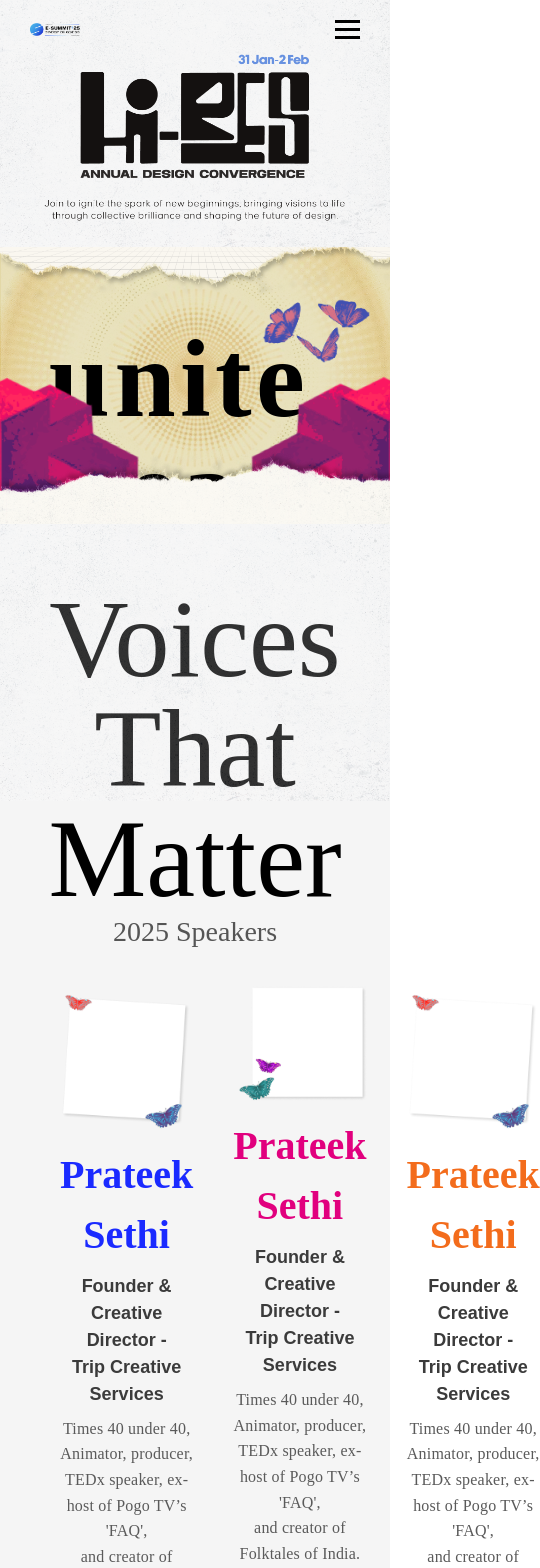
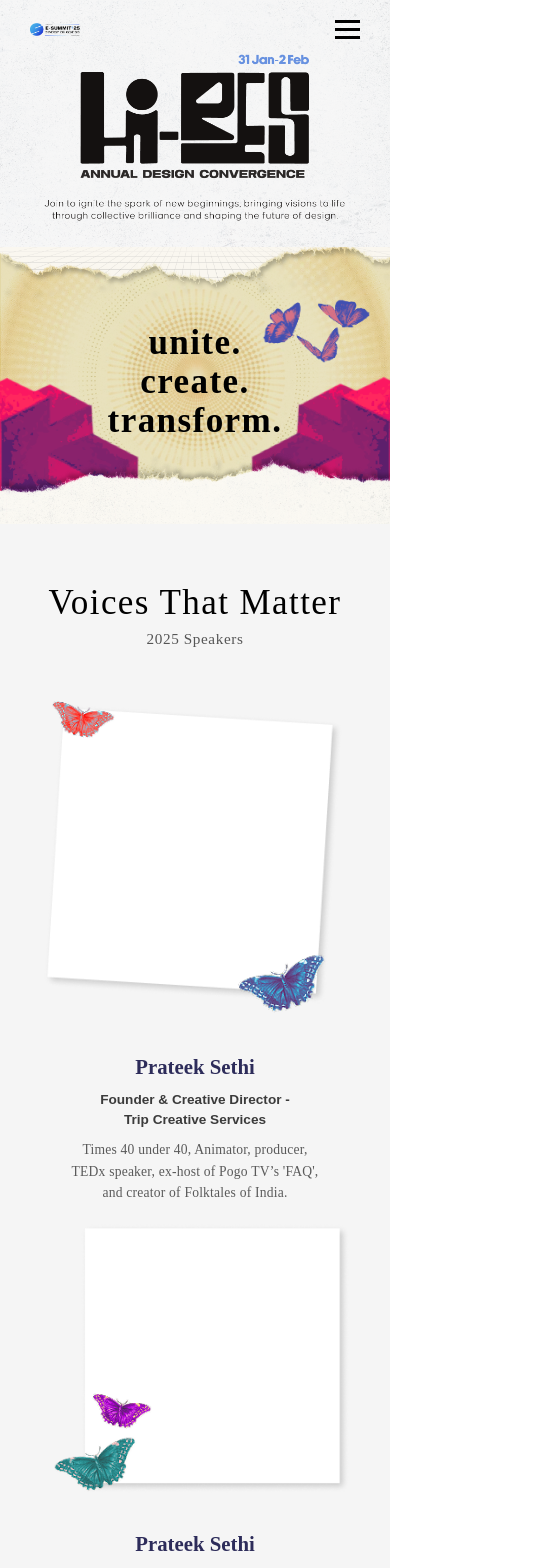
Before and after one commit to sanvi-02/hires, a React (Vite) app: page / in a window 390 px wide. Shown: the top 1568 px of the page, 540 px wide, since content can reach past the window. Built offline with nearby package versions, Linux system fonts and the light colour scheme.

Commit message:
Re-added all project files after updates

```diff
--- a/src/App.jsx
+++ b/src/App.jsx
@@ -25,7 +25,7 @@
       <Page6 />
       <Page7 />
       <GetTickets />
-      {/* <Footer/> */}
+      <Footer/>
     </>
   );
 }
--- a/src/GetTickets/Footer.css
+++ b/src/GetTickets/Footer.css
@@ -21,6 +21,7 @@
   min-width: 250px;
 }
 
+/* Logo section */
 .footer-logo-section {
   display: flex;
   align-items: center;
@@ -33,6 +34,7 @@
   height: 40px;
 }
 
+/* Description and headers */
 .footer-desc {
   font-size: 15px;
   line-height: 2;
@@ -46,6 +48,7 @@
   margin-bottom: 10px;
 }
 
+/* Middle section list */
 .footer-middle ul {
   list-style: none;
   padding: 0;
@@ -65,6 +68,7 @@
   color: white;
 }
 
+/* Social links */
 .footer-right a {
   color: #ccc;
   text-decoration: none;
@@ -88,6 +92,7 @@
   color: white;
 }
 
+/* Footer bottom text */
 .footer-bottom {
   text-align: center;
   margin-top: 20px;
@@ -96,3 +101,40 @@
   color: #888;
   border-top: 1px solid #333;
 }
+
+/* Responsive Enhancements */
+@media (max-width: 768px) {
+  .footer-container {
+    grid-template-columns: 1fr;
+    text-align: center;
+  }
+
+  .footer-logo-section {
+    justify-content: center;
+  }
+
+  .footer-middle,
+  .footer-right,
+  .footer-left {
+    margin-top: 30px;
+  }
+
+  .footer-socials {
+    justify-content: center;
+  }
+}
+
+@media (max-width: 480px) {
+  .footer-desc {
+    font-size: 14px;
+    line-height: 1.6;
+  }
+
+  .footer-middle ul li {
+    font-size: 14px;
+  }
+
+  .footer-bottom {
+    font-size: 13px;
+  }
+}
--- a/src/GetTickets/Navbar.jsx
+++ b/src/GetTickets/Navbar.jsx
@@ -21,6 +21,8 @@
         <a href="#contact">Workshop</a>
         <a href="#contact">Partners</a>
         <a href="#contact">Sponsers</a>
+        <a href="#contact">Tickets</a>
+        <a href="#contact">hires</a>
         <button class="btn">Login/register</button>
       </div>
       <div className="hamburger" onClick={toggleMenu}>
--- a/src/GetTickets/Page1.css
+++ b/src/GetTickets/Page1.css
@@ -16,7 +16,7 @@
 }
 
 .hero-title {
-  font-family: Newake, sans-serif;
+  font-family: 'Newake', sans-serif;
   font-weight: 900;
   color: #003366;
   font-size: clamp(2rem, 7vw, 5rem);
@@ -27,7 +27,7 @@
 }
 
 .hero-subtitle {
-  font-family: Causten, sans-serif;
+  font-family: 'Causten', sans-serif;
   font-size: clamp(1rem, 2.5vw, 1.25rem);
   color: #444;
   line-height: 1.5;
@@ -47,9 +47,8 @@
 .stairs {
   position: absolute;
   bottom: 0;
- width: 100vw;
-    max-width: 500px;
-  /* min-height: 300px; */
+  width: 100vw;
+  max-width: 500px;
   height: auto;
 }
 
@@ -60,18 +59,14 @@
 .stairs-right {
   right: 0;
 }
-.g{
+
+.g {
   position: absolute;
-  top:73%;
+  top: 73%;
 }
 
 /* Tablet */
 @media (max-width: 1024px) {
-  .hero-title {
-    font-size: 8vw;
-    line-height: 110%;
-  }
-
   .stairs {
     width: 35vw;
     max-width: 250px;
@@ -81,6 +76,37 @@
     width: 20%;
   }
 }
+
+/* Mobile */
+@media (max-width: 768px) {
+  .stairs {
+    width: 40vw;
+    max-width: 180px;
+  }
+
+  .butterflies {
+    width: 25%;
+    top: 10%;
+    right: 5%;
+  }
+}
+
+/* Small Phones */
+@media (max-width: 480px) {
+  .hero-title {
+    line-height: 1.2; /* ✅ FIXED */
+  }
+
+  .stairs {
+    width: 50vw;
+    max-width: 150px;
+  }
+
+  .butterflies {
+    width: 28%;
+  }
+}
+
 
 /* Mobile */
 @media (max-width: 768px) {
--- a/src/GetTickets/Page1.jsx
+++ b/src/GetTickets/Page1.jsx
@@ -20,11 +20,11 @@
           <br />
           transform.
         </h1>
-        <p className="hero-subtitle">
+        {/* <p className="hero-subtitle">
           Discover, learn, and grow in a space where
-          <br />
+          /src/Images/I1.png<br />
           creativity meets opportunity
-        </p>
+        </p> */}
         </div>
         <img src={staircase4} alt="Stairs Left" class="stairs stairs-left" />
         <img src={staircase3} alt="Stairs Right" class="stairs stairs-right" />
--- a/src/GetTickets/Page2.css
+++ b/src/GetTickets/Page2.css
@@ -7,150 +7,86 @@
   text-align: center;
 }
 
-.img4 {
-  position: absolute;
-  width: 100%;
-  top: 0;
-  left: 0;
-
-}
+.img4,
 .img5 {
   position: absolute;
   width: 100%;
+  left: 0;
+  z-index: 0;
+}
+
+.img4 {
+  top: 0;
+}
+
+.img5 {
   top: 50%;
-  left: 0;
 }
-.text-wrap{
+
+.text-wrap {
   text-align: center;
+  position: relative;
+  z-index: 1;
 }
 
 .text-wrap h1 {
-  font-size: 110px;
+  font-size: clamp(2.5rem, 8vw, 6.875rem); /* 110px max */
   color: black;
   margin-bottom: 0;
-  line-height: 100%;
-  letter-spacing: 4%;
+  line-height: 1.1;
+  letter-spacing: 0.04em;
   font-family: 'Newake';
-
 }
 
 .text-wrap h2 {
-  font-size: 28px;
+  font-size: clamp(1rem, 2.5vw, 1.75rem); /* 28px max */
   color: #555;
-  margin-top: 4px;
-  margin-bottom: 40px;
+  margin-top: 0.5rem;
+  margin-bottom: 2rem;
   font-family: 'Causten';
   font-weight: 400;
-  line-height: 100%;
-  letter-spacing: 4%;
-
+  line-height: 1.2;
+  letter-spacing: 0.04em;
 }
 
 .smallFrames2 {
   display: grid;
-   grid-template-columns: repeat(3, 1fr);
-   gap:40px;
+  grid-template-columns: repeat(3, 1fr);
+  gap: 40px;
   justify-items: center;
   padding: 0 40px;
+  z-index: 1;
+  position: relative;
 }
 
-/* .profile1,
-.profile2 {
-  background: #fff;
-  border-radius: 8px;
-  padding: 20px 15px;
-  max-width: 320px;
-  box-shadow: 0 4px 10px rgba(0, 0, 0, 0.1);
-  position: relative;
-} */
-
-/* .profile10,
-.profile20 {
-  width: 100%;
-  border-radius: 10px;
-  border: 4px solid #f8f8f8;
-  box-shadow: 0 6px 16px rgba(0, 0, 0, 0.15);
-  transition: transform 0.3s ease;
-} */
-
+/* Profile hover scaling */
 .profile10:hover,
 .profile20:hover {
   transform: scale(1.03);
 }
 
-/* .speaker-name {
-  font-size: 20px;
-  font-weight: 700;
-  margin: 16px 0 6px;
-  display: flex;
-  align-items: center;
-  justify-content: center;
-} */
-
-/* Colors for names */
-.profile1 .speaker-name {
-  color: #1a2aff; /* Blue */
-}
-
-.profile2 .speaker-name {
-  color: #e1007e; /* Pink */
-}
-
-.profile2:nth-child(3) .speaker-name {
-  color: #f36c1c; /* Orange for Sameer Chavan */
-}
-
-/* .speaker-title {
-  font-size: 15px;
-  color: #444;
-  font-weight: 500;
-  margin: 6px 0;
-}
-
-.speaker-desc {
-  font-size: 14px;
-  color: #666;
-  line-height: 1.5;
-  margin-top: 8px;
-} */
-/* .total{
-  position: absolute;
-  top:38%;
-}
-.total2{
-  position: absolute;
-  top:88%;
-} */
+/* Speaker styles */
 .speaker-name {
   font-family: 'Newake';
   font-weight: 900;
   font-size: 40px;
-  color: #2D2C5A; /* Deep blue */
+  color: #2D2C5A;
   margin-bottom: 8px;
   display: flex;
   align-items: center;
   justify-content: center;
-  gap: 2px; /* space between icon and name */
+  gap: 2px;
+  text-align: center;
 }
 
-/* Optional: if name includes an icon like diamond */
-/* .speaker-name::before {
-  content: url('your-icon.svg');
-  display: inline-block;
-  vertical-align: middle;
-} */
-
-/* Subtitle styling */
 .speaker-title {
   font-family: 'Poppins', sans-serif;
   font-weight: 600;
   font-size: 18px;
   color: #3B3B3B;
-  margin-top: 0;
-  margin-bottom: 8px;
+  margin: 0 0 8px;
 }
 
-/* Description text */
 .speaker-desc {
   font-family: 'Causten';
   font-weight: 400;
@@ -158,6 +94,64 @@
   color: #5A5A5A;
   line-height: 1.6;
   letter-spacing: 0.2px;
-   margin-top: 0;
-  /* padding: 0 8px; */
+  margin-top: 0;
+  text-align: center;
 }
+
+/* ------------------- RESPONSIVENESS ------------------- */
+
+@media (max-width: 1024px) {
+  .smallFrames2 {
+    grid-template-columns: repeat(2, 1fr);
+    gap: 30px;
+  }
+}
+
+@media (max-width: 768px) {
+  .smallFrames2 {
+    grid-template-columns: 1fr;
+    gap: 20px;
+    padding: 0 20px;
+  }
+
+  .text-wrap h1 {
+    font-size: clamp(2rem, 10vw, 3.5rem);
+  }
+
+  .text-wrap h2 {
+    font-size: 1rem;
+  }
+
+  .speaker-name {
+    font-size: 1.5rem;
+  }
+
+  .speaker-title,
+  .speaker-desc {
+    font-size: 0.9rem;
+  }
+
+  .img4,
+  .img5 {
+    display: none;
+  }
+}
+
+@media (max-width: 480px) {
+  .text-wrap h1 {
+    font-size: clamp(1.75rem, 9vw, 3rem);
+  }
+
+  .text-wrap h2 {
+    font-size: 0.95rem;
+  }
+
+  .speaker-name {
+    font-size: 1.3rem;
+  }
+
+  .speaker-title,
+  .speaker-desc {
+    font-size: 0.85rem;
+  }
+}
--- a/src/GetTickets/Page4.jsx
+++ b/src/GetTickets/Page4.jsx
@@ -26,7 +26,7 @@
         src={gif}
         onClick={() => setClicked(!clicked)}
       />
-
+      <div className="wire">
         <div className="frame">
           <div className="genesis-in-action">Genesis In Action</div>
 
@@ -36,6 +36,7 @@
         <img className="hand" alt="Hand" src={hand} />
 
         <img className="hand-2" alt="Hand" src={image} />
+      </div>
 
       {/* <img className="frame-2" alt="Frame" src={frame1597884602} />
 
--- a/src/GetTickets/getTickets.css
+++ b/src/GetTickets/getTickets.css
@@ -59,7 +59,7 @@
 .frame1 .group-1 {
   left: 0;
   position: absolute;
-  bottom: 10;
+  top:520px;
   width: 100%;
 }
 
@@ -73,3 +73,32 @@
   font-weight: bold;
   font-size: 3em;
 }
+@media (max-width: 768px) {
+  .img-2,
+  .img-3 {
+    width: 20vw;
+    max-width: 120px;
+    top: 10vh;
+  }
+
+  .h2 {
+    font-size: 2.2em;
+    padding: 0 1rem;
+  }
+}
+
+@media (max-width: 480px) {
+  .img-2,
+  .img-3 {
+    display: none;
+  }
+
+  .h2 {
+    font-size: 1.6em;
+  }
+
+  .button-view {
+    bottom: 40px;
+    gap: 16px;
+  }
+}
```
Also changed, not shown: src/GetTickets/Page4.css (+26 -29 lines), src/Images/image4.png. Lines whose indentation alone changed are shown as unchanged.
